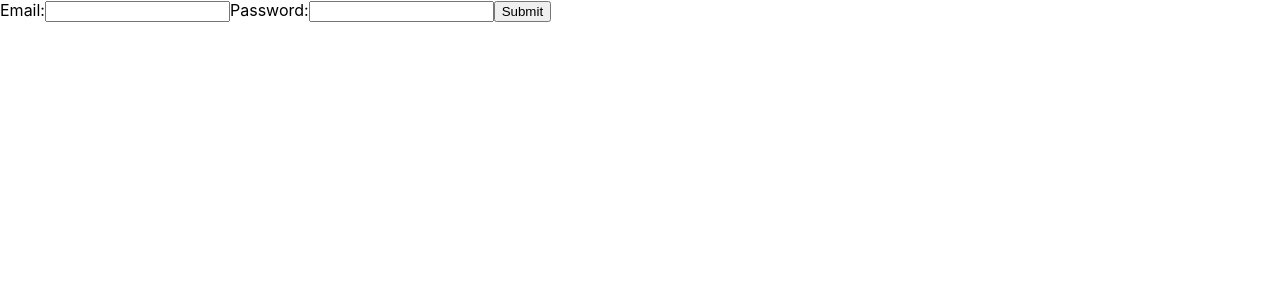
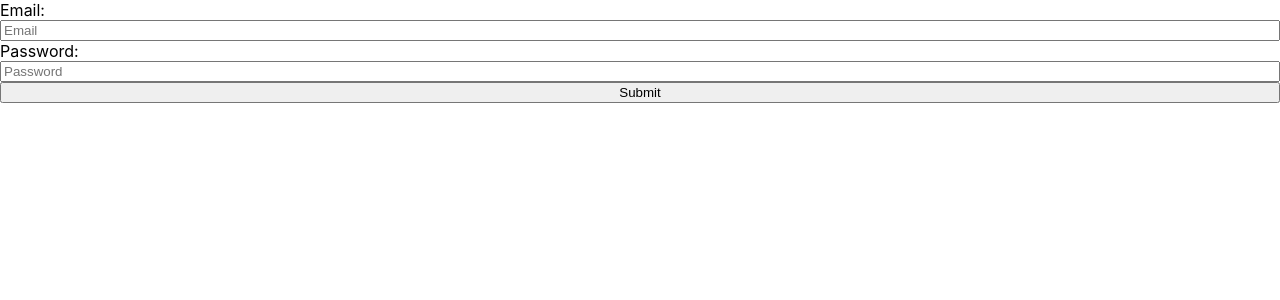
Before and after one commit to hlhartley/compromised-accounts-app, a React (Create React App) app: page / in a window 1280 px wide. Shown: the top 300 px of the page. Built offline with nearby package versions, Linux system fonts and the light colour scheme.

Commit message:
[LOGIN] Add placeholders, type property, and classes

```diff
--- a/src/App.js
+++ b/src/App.js
@@ -3,7 +3,7 @@ import Login from './login/Login';
 
 const App = () => {
   return(
-    <div>
+    <div className="App">
       <Login />
     </div>
   )
--- a/src/login/Login.css
+++ b/src/login/Login.css
@@ -0,0 +1,5 @@
+.Login-form {
+  display: flex;
+  flex-direction: column;
+  justify-content: center;
+}
--- a/src/login/Login.js
+++ b/src/login/Login.js
@@ -1,4 +1,6 @@
 import React, { useState, useEffect } from 'react';
+import '../login/Login.css';
+
 const verifyUser = (account) => {
   const users = [
     {
@@ -43,14 +45,27 @@ const Login = (props) => {
   }
 
   return(
-    <div>
-      <form onSubmit={handleSubmit}>
+    <div class="Login">
+      <form
+        onSubmit={handleSubmit}
+        class="Login-form"
+      >
         <label>Email:</label>
-        <input name="email" value={account.email} onChange={handleChange}></input>
-        {account.email}
+        <input
+          name="email"
+          type="text"
+          placeholder="Email"
+          value={account.email}
+          onChange={handleChange}>
+        </input>
         <label>Password:</label>
-        <input name="password" value={account.password} onChange={handleChange}></input>
-        {account.password}
+        <input
+          name="password"
+          type="text"
+          placeholder="Password"
+          value={account.password}
+          onChange={handleChange}>
+        </input>
         <button>Submit</button>
       </form>
     </div>
```
